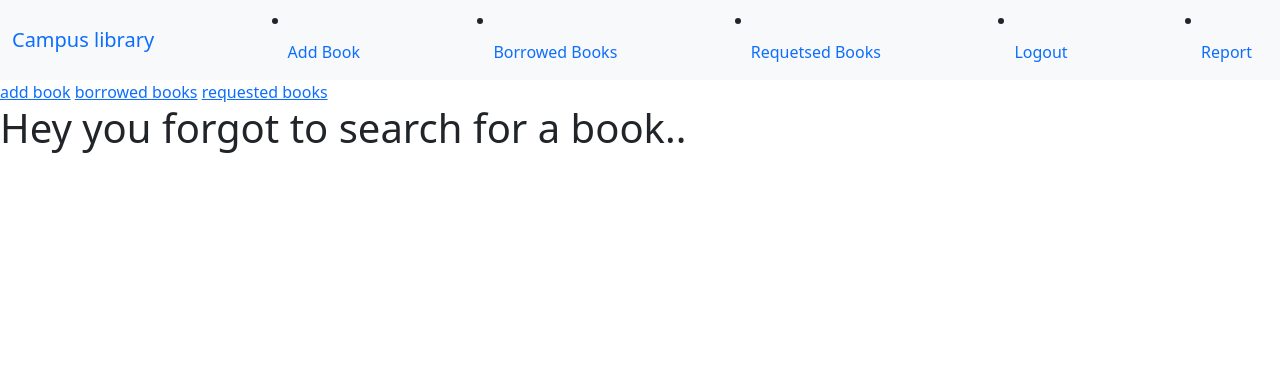
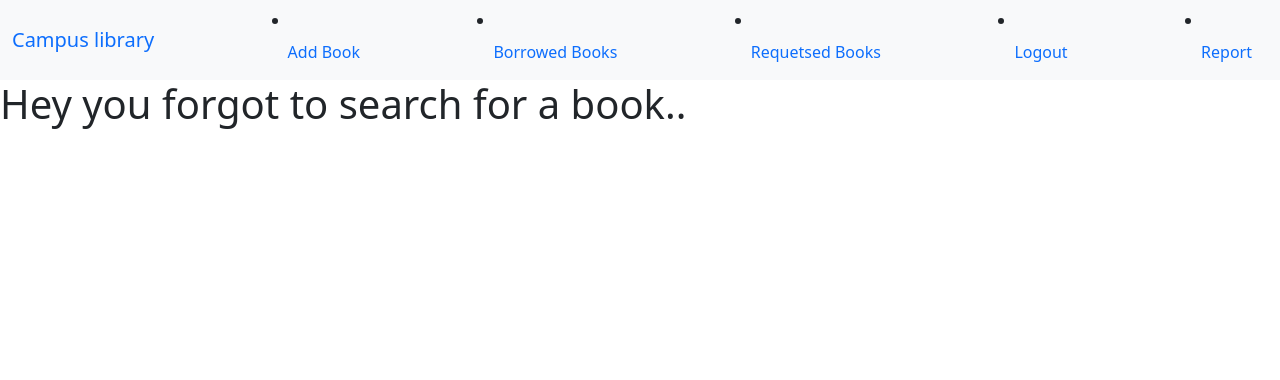
Before and after one commit to Benkyeyune/library-system, a Django app: page /search_books_librarian/ in a window 1280 px wide. Shown: the top 380 px of the page. Run offline with Django 4.2, Linux system fonts and the light colour scheme.

Commit message:
editing the search2

```diff
--- a/books/templates/books/search_books.html
+++ b/books/templates/books/search_books.html
@@ -1,8 +1,6 @@
 {% extends 'main_students.html' %}
 
 {% block content %}
-<a href="{%url 'My_payments'%}">Payments</a>
-<a href="{%url 'My_books'%}">My Books</a>
 
 <div>
     <div>
@@ -13,8 +11,8 @@
                 </h1>
                 <br/>
                 {% for book in books%}
-                    <a href="{%url 'book_student' book.id %}">{{book}}</a>
-                    <button>borrow</button>
+                    <a href="{%url 'books:book_student' book.id %}">{{book}}</a>
+                    <button class="btn btn-primary">borrow</button>
                     <br/>
                 {% endfor %}
             {% else %}
--- a/books/templates/books/search_books_librarian.html
+++ b/books/templates/books/search_books_librarian.html
@@ -1,9 +1,6 @@
 {% extends 'main_librarian.html' %}
 
 {% block content %}
-<a href="{%url 'add_book'%}">add book</a>
-<a href="{%url 'borrowed_books'%}">borrowed books</a>
-<a href="{%url 'requested_books'%}">requested books</a>
 
 <div>
     <div>
@@ -14,9 +11,9 @@
                 </h1>
                 <br/>
                 {% for book in books%}
-                    <a href="{%url 'book_librarian' book.id %}">{{book}}</a>
-                    <a href="{% url 'update_book' book.id %}">Update_book</a>
-                    <a href="{% url 'delete_book' book.id %}">Delete_book</a>
+                    <a href="{%url 'books:book_librarian' book.id %}">{{book}}</a>
+                    <a class="btn btn-primary" href="{% url 'books:update_book' book.id %}" role="button">Update</a>
+                    <a class="btn btn-danger" href="{% url 'books:delete_book' book.id %}" role="button">Delete</a>
                     <br/>
                 {% endfor %}
             {% else %}
@@ -27,7 +24,7 @@
         </centre>
 
 
-</div>
+    </div>
 
 </div>
 
```
